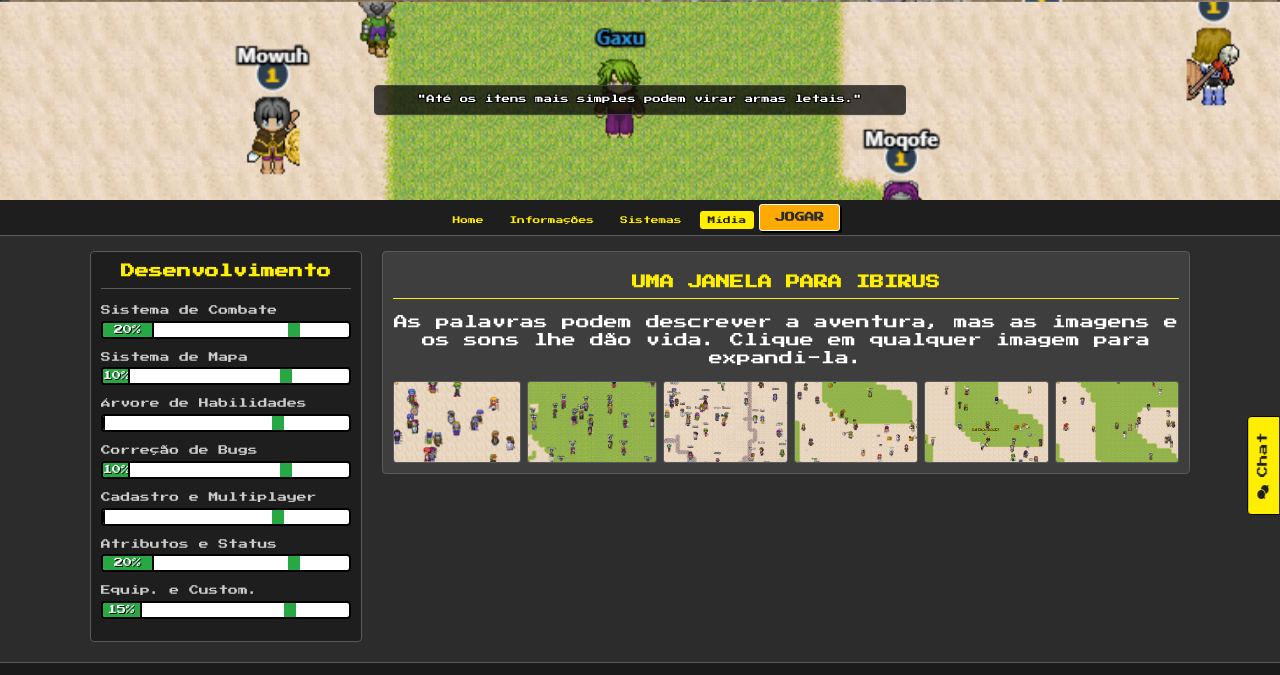
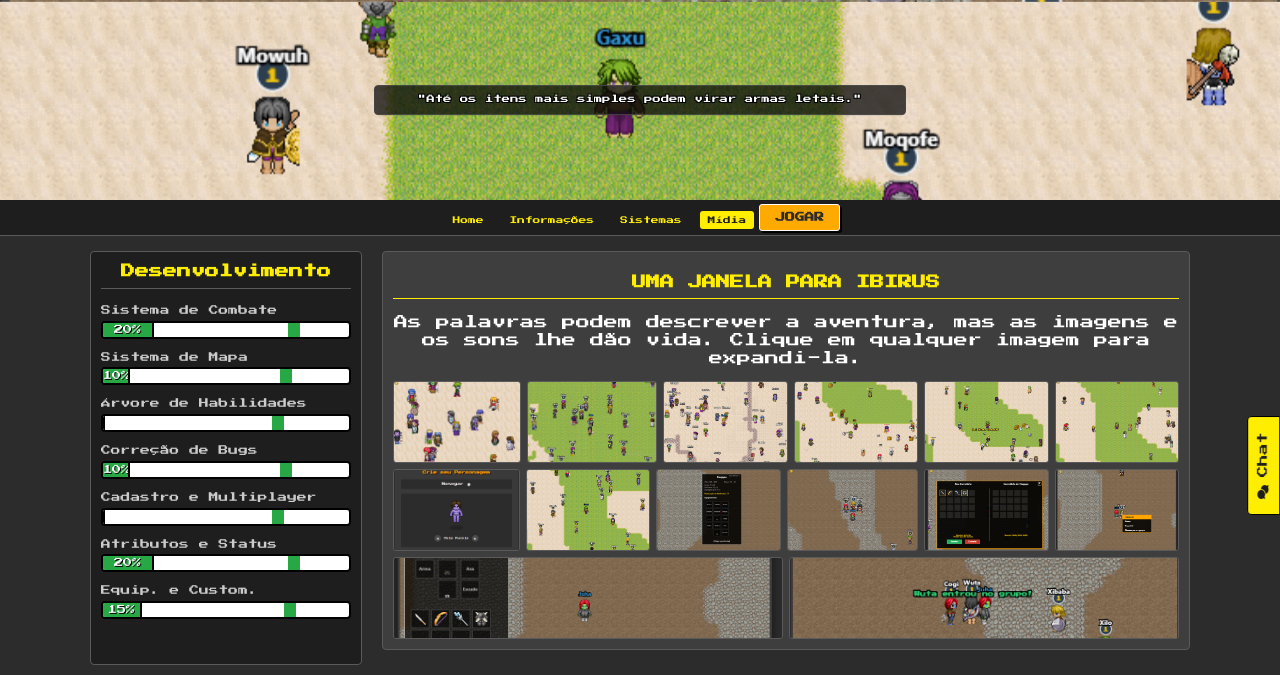
Before and after one commit to gatoesconderpg/Ibirus_Site, a plain HTML site: page media.html in a window 1280 px wide. Shown: the top 675 px of the page. Drawn offline with Linux system fonts and the light colour scheme.

Commit message:
Update media.html
adicionado novas imagens 9-14

```diff
--- a/media.html
+++ b/media.html
@@ -108,6 +108,14 @@
                 <img src="img/jogo_04.png" alt="Personagens em uma área de grama, alguns com o nível 1.">
                 <img src="img/jogo_05.png" alt="Diversos personagens interagindo em uma área de grama e areia.">
                 <img src="img/jogo_06.png" alt="Cena de combate com um personagem dizendo 'Sai Bicho Feio!!!'.">
+                <img src="img/jogo_07.png" alt="Cena de combate com um personagem dizendo 'Sai Bicho Feio!!!'.">
+                <img src="img/jogo_08.png" alt="Cena de combate com um personagem dizendo 'Sai Bicho Feio!!!'.">
+                <img src="img/jogo_09.png" alt="Cena de combate com um personagem dizendo 'Sai Bicho Feio!!!'.">
+                <img src="img/jogo_10.png" alt="Cena de combate com um personagem dizendo 'Sai Bicho Feio!!!'.">
+                <img src="img/jogo_11.png" alt="Cena de combate com um personagem dizendo 'Sai Bicho Feio!!!'.">
+                <img src="img/jogo_12.png" alt="Cena de combate com um personagem dizendo 'Sai Bicho Feio!!!'.">
+                <img src="img/jogo_13.png" alt="Cena de combate com um personagem dizendo 'Sai Bicho Feio!!!'.">
+                <img src="img/jogo_14.png" alt="Cena de combate com um personagem dizendo 'Sai Bicho Feio!!!'.">
             </div>
 
         </section>
```
